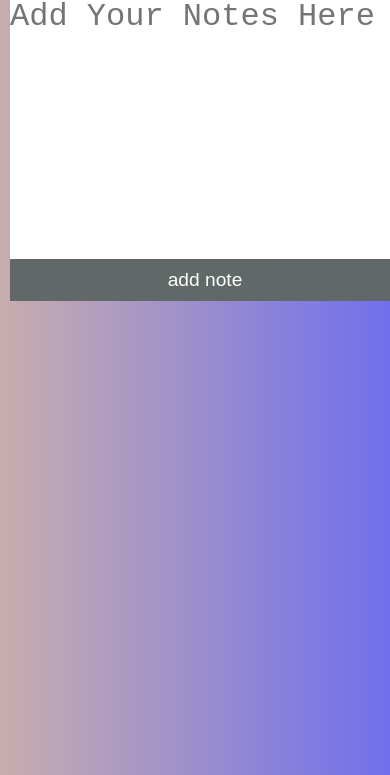
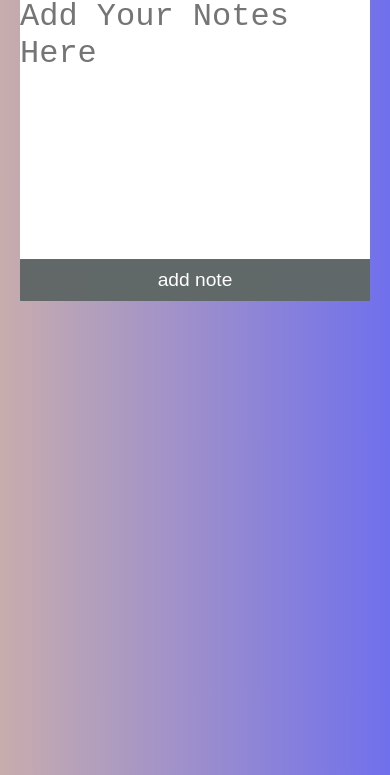
Before and after one commit to khankaish10/todoList, a plain HTML site: page index.html in a window 390 px wide. Shown: the part 69-844 px from the top of the page. Drawn offline with Linux system fonts and the light colour scheme.

Commit message:
todoList

```diff
--- a/style.css
+++ b/style.css
@@ -5,6 +5,7 @@
 }
 body{
   background-image: linear-gradient(to right,rgb(200, 173, 173),rgba(101, 101, 235, 0.931));
+  overflow-x: hidden;
 }
 
 button{
@@ -32,6 +33,7 @@ button:focus{
 .container {
   height: 100%;
   width: 500px;
+
 }
 
 .todo {
@@ -41,12 +43,13 @@ button:focus{
   height: 200px;
   width: 100%;
   background-color: rgba(21, 120, 183, 0.73);
-  margin:20px 0 ;
+  margin:20px 0px;
   overflow: hidden;
 }
 .todo h1{
     margin: 3px  0 7px 0 ;
     color: white;
+    width: 100%;
 }
 .todo textarea{
     margin-bottom: 0px;
@@ -91,9 +94,13 @@ outline: none;
 @media screen and (max-width:500px){
  .todo{
   height: 350px;
-  margin:20px 10px ;
  }
  .mainNotes{
-  margin: 0 10px;
+  margin: 0px;
+}
+.container{
+  width: 350px;
+  margin:0;
+  padding: 0;
 }
 }
```
